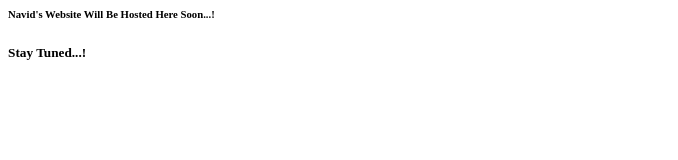
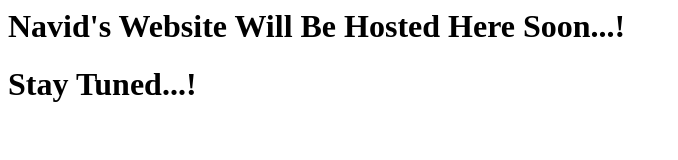
Before and after one commit to navidra20/navidra.github.io, a plain HTML site: page index.html in a window 1280 px wide. Shown: the whole page, without its empty margins (0-678 px from the left). Drawn offline with Linux system fonts and the light colour scheme.

Commit message:
Update index.html

```diff
--- a/index.html
+++ b/index.html
@@ -1,2 +1,2 @@
-<h6>Navid's Website Will Be Hosted Here Soon...!</h6>
-<h5>Stay Tuned...!</h5>
+<h1>Navid's Website Will Be Hosted Here Soon...!</h1>
+<h1>Stay Tuned...!</h1>
```
